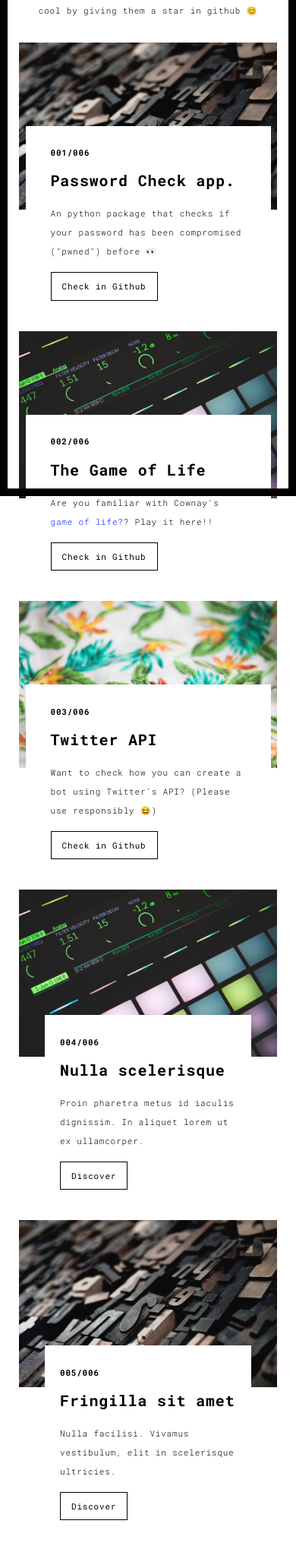
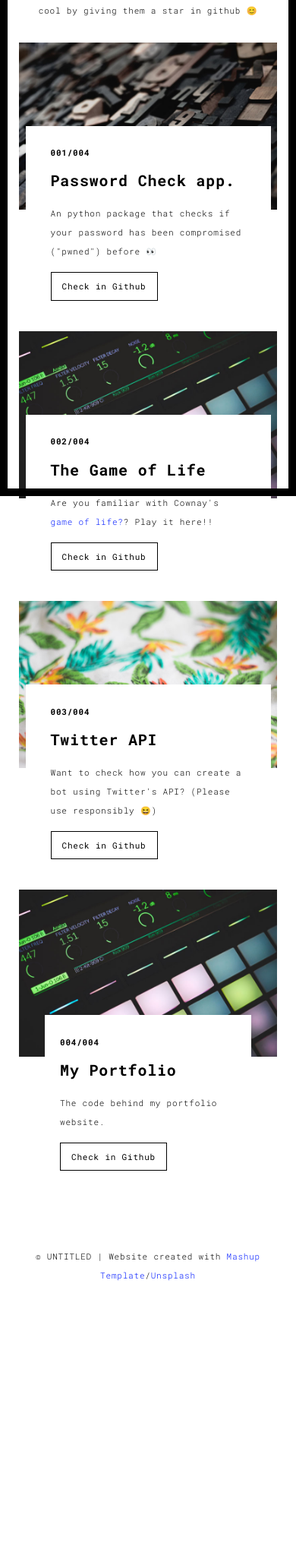
Before and after one commit to constantinos-spanachis/my_portfolio, a Flask app: page /works.html in a window 390 px wide. Shown: the part 191-2230 px from the top of the page at 76% size. After the commit the page ends 1877 px from the top, so only its background shows below. Run offline with Flask 2, Linux system fonts and the light colour scheme; some libraries are stand-ins or nearby versions.

Commit message:
Added the repo my portfolio in the Works carousel

```diff
--- a/portfolio_server/templates/work.html
+++ b/portfolio_server/templates/work.html
@@ -52,8 +52,6 @@
             <li><a href="./index.html" title="">002</a></li>
             <li><a href="./index.html" title="">003</a></li>
             <li><a href="./index.html" title="">004</a></li>
-            <li><a href="./index.html" title="">005</a></li>
-            <li><a href="./index.html" title="">006</a></li>
           </ul>
 
 
--- a/portfolio_server/templates/works.html
+++ b/portfolio_server/templates/works.html
@@ -74,7 +74,7 @@
                         <img src="{{ url_for('static', filename='assets/images/work01-hover.jpg') }}" alt="" class="img-responsive">
                       </a>
                       <div class="card-container card-container-lg">
-                        <h4>001/006</h4>
+                        <h4>001/004</h4>
                         <h3>Password Check app.</h3>
                         <p>An python package that checks if your password has been compromised ("pwned") before 👀</p>
                         <a href="https://github.com/constantinos-spanachis/passwordChecker" title="" class="btn btn-default">Check in Github</a>
@@ -85,7 +85,7 @@
                         <img src="{{ url_for('static', filename='assets/images/work02-hover.jpg') }}" alt="" class="img-responsive">
                       </a>
                       <div class="card-container card-container-lg">
-                        <h4>002/006</h4>
+                        <h4>002/004</h4>
                         <h3>The Game of Life</h3>
                         <p>Are you familiar with Cownay's <a href="http//en.wikipedia.org/wiki/Conway%27s_Game_of_Life">game of life?</a>? Play it here!!</p>
                         <a href="https://github.com/constantinos-spanachis/the_Game_of_life" title="" class="btn btn-default">Check in Github</a>
@@ -96,7 +96,7 @@
                         <img src="{{ url_for('static', filename='assets/images/work03-hover.jpg') }}" alt="" class="img-responsive">
                       </a>
                       <div class="card-container card-container-lg">
-                        <h4>003/006</h4>
+                        <h4>003/004</h4>
                         <h3>Twitter API</h3>
                         <p>Want to check how you can create a bot using Twitter's API? (Please use responsibly 😆)</p>
                         <a href="https://github.com/constantinos-spanachis/twitter_api" title="" class="btn btn-default">Check in Github</a>
@@ -114,35 +114,35 @@
                       <img src="{{ url_for('static', filename='assets/images/work02-hover.jpg') }}" alt="Image" class="img-responsive">
                     </a>
                     <div class="card-container">
-                      <h4>004/006</h4>
-                      <h3>Nulla scelerisque</h3>
-                      <p>Proin pharetra metus id iaculis dignissim. In aliquet lorem ut ex ullamcorper.</p>
-                      <a href="./work.html" class="btn btn-default">Discover</a>
+                      <h4>004/004</h4>
+                      <h3>My Portfolio</h3>
+                      <p>The code behind my portfolio website.</p>
+                      <a href="https://github.com/constantinos-spanachis/my_portfolio" title="" class="btn btn-default">Check in Github</a>
                     </div>
                   </div>
-                   <div class="col-sm-4">
-                      <a href="./work.html" class="black-image-project-hover">
-                        <img src="{{ url_for('static', filename='assets/images/work01-hover.jpg') }}" alt="Image" class="img-responsive">
-                      </a>
-                      <div class="card-container">
-                        <h4>005/006</h4>
-                        <h3>Fringilla sit amet</h3>
-                        <p>Nulla facilisi. Vivamus vestibulum, elit in scelerisque ultricies.</p>
-                        <a href="./work.html" class="btn btn-default">Discover</a>
-                      </div>
-                    </div>
-
-                    <div class="col-sm-4">
-                      <a href="./work.html" class="black-image-project-hover">
-                        <img src="{{ url_for('static', filename='assets/images/work03-hover.jpg') }}" alt="Image" class="img-responsive">
-                      </a>
-                      <div class="card-container">
-                        <h4>006/006</h4>
-                        <h3>Vivamus vestibulum</h3>
-                        <p>Fusce sed hendrerit augue, a rhoncus velit. In non lorem mattis, tempor sem sit amet.</p>
-                        <a href="./work.html" class="btn btn-default">Discover</a>
-                      </div>
-                    </div>
+<!--                   <div class="col-sm-4">-->
+<!--                      <a href="./work.html" class="black-image-project-hover">-->
+<!--                        <img src="{{ url_for('static', filename='assets/images/work01-hover.jpg') }}" alt="Image" class="img-responsive">-->
+<!--                      </a>-->
+<!--                      <div class="card-container">-->
+<!--                        <h4>005/004</h4>-->
+<!--                        <h3>Fringilla sit amet</h3>-->
+<!--                        <p>Nulla facilisi. Vivamus vestibulum, elit in scelerisque ultricies.</p>-->
+<!--                        <a href="./work.html" class="btn btn-default">Discover</a>-->
+<!--                      </div>-->
+<!--                    </div>-->
+<!--                    -->
+<!--                    <div class="col-sm-4">-->
+<!--                      <a href="./work.html" class="black-image-project-hover">-->
+<!--                        <img src="{{ url_for('static', filename='assets/images/work03-hover.jpg') }}" alt="Image" class="img-responsive">-->
+<!--                      </a>-->
+<!--                      <div class="card-container">-->
+<!--                        <h4>004/004</h4>-->
+<!--                        <h3>Vivamus vestibulum</h3>-->
+<!--                        <p>Fusce sed hendrerit augue, a rhoncus velit. In non lorem mattis, tempor sem sit amet.</p>-->
+<!--                        <a href="./work.html" class="btn btn-default">Discover</a>-->
+<!--                      </div>-->
+<!--                    </div>-->
 
                 </div>
                 <!--/row-->
```
